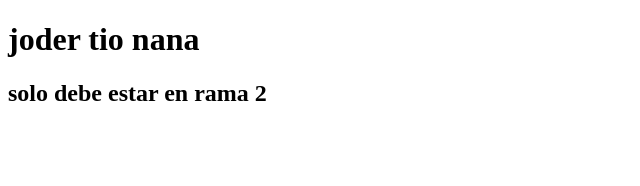
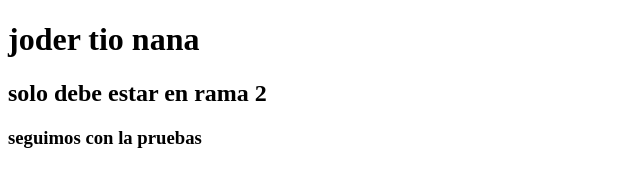
Before and after one commit to marcelo-sd/pruebasMEcanismo, a plain HTML site: page index.html in a window 1280 px wide. Shown: the whole page, without its empty margins (0-640 px from the left). Drawn offline with Linux system fonts and the light colour scheme.

Commit message:
2doCommitRama1

```diff
--- a/index.html
+++ b/index.html
@@ -9,5 +9,8 @@
 <body>
     <h1>joder  tio  nana </h1>
     <h2>solo debe estar en rama 2</h2>
+    <h3>seguimos con la pruebas
+
+    </h3>
 </body>
 </html>
```
